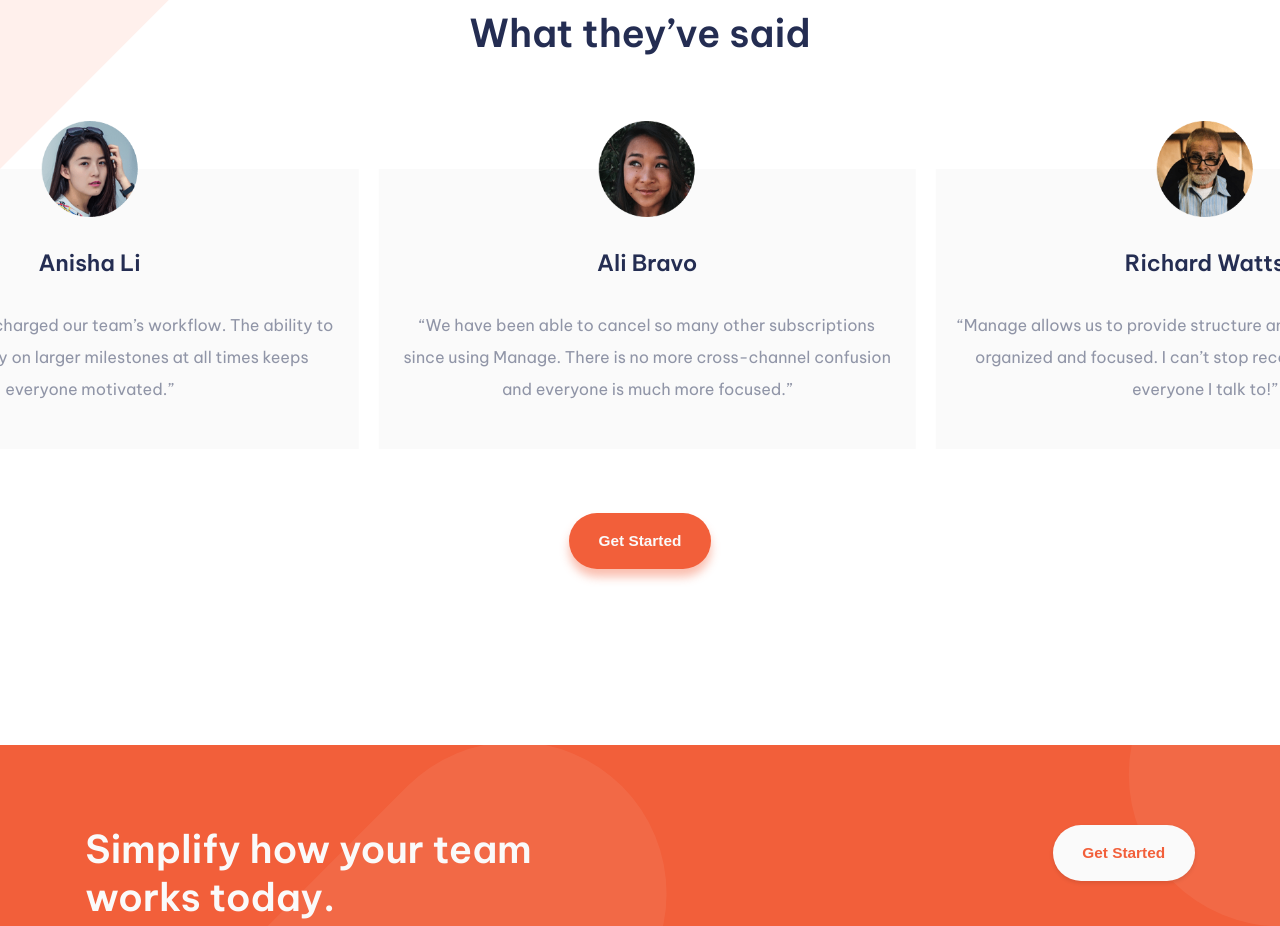
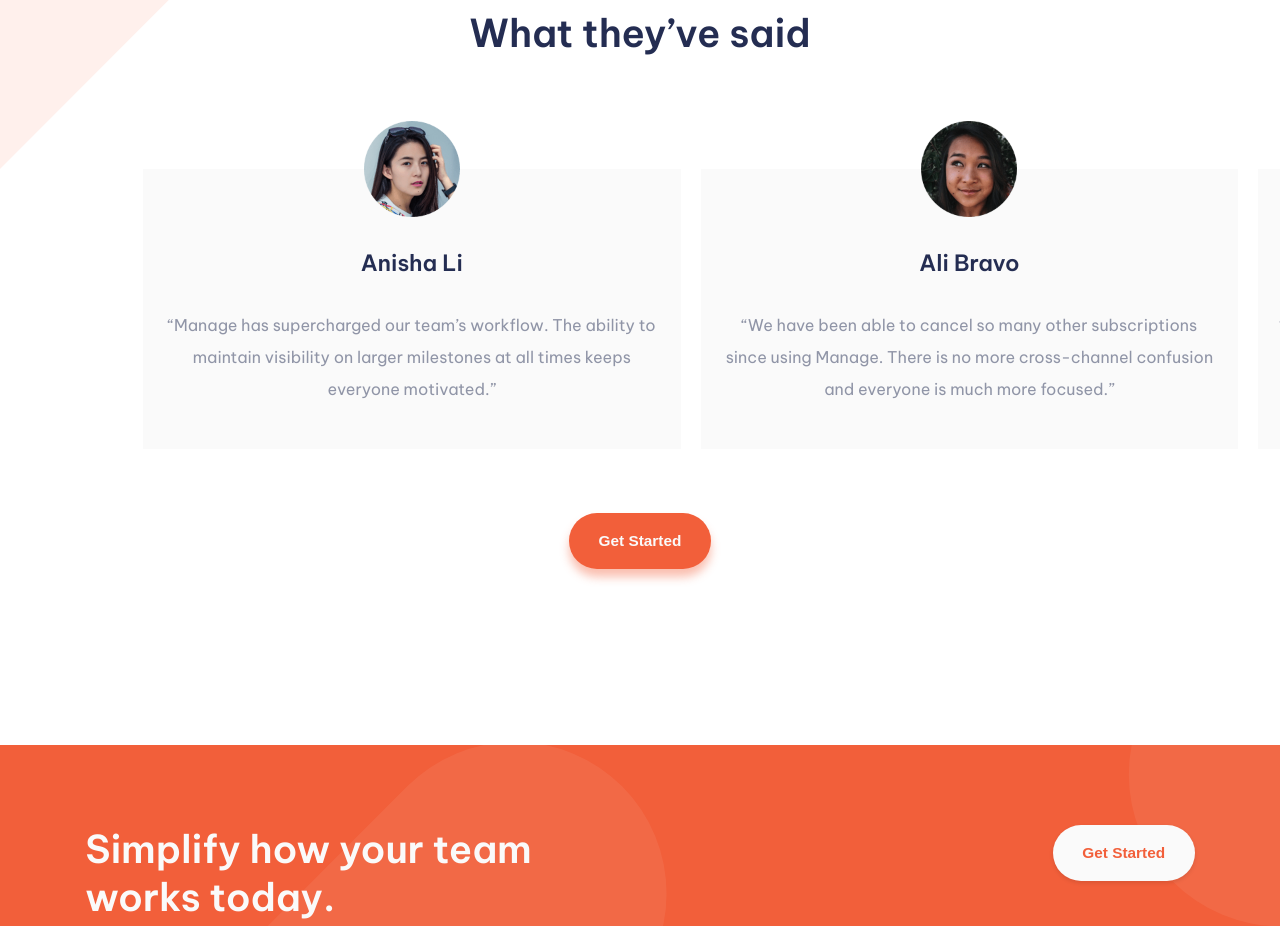
Before and after one commit to OnlyManu/manage-landing-page-master, a Next.js app: page / in a window 1280 px wide. Shown: the part 1560-2486 px from the top of the page. Built offline with nearby package versions, Linux system fonts and the light colour scheme.

Commit message:
reactivation du carousel

```diff
--- a/components/sectionTestimony/carousel/carousel.js
+++ b/components/sectionTestimony/carousel/carousel.js
@@ -73,7 +73,7 @@ export default function CarouselTestimony() {
     const slotContainer1 = useRef(null)
     const slotContainer2 = useRef(null)
 
-    /*useLayoutEffect(() => {
+    useLayoutEffect(() => {
         const carouselWidth = carousel.current.offsetWidth
         const slotsWidth = slotContainer1.current.offsetWidth
         const windowWidth = window.innerWidth
@@ -160,7 +160,7 @@ export default function CarouselTestimony() {
             clearInterval(timerID)
         }
 
-    }, [state])*/
+    }, [state])
 
     return (
         <div className={styles.container}>
@@ -170,11 +170,11 @@ export default function CarouselTestimony() {
                         testimonies.map((testimony, key) => <CarouselSlot key={key} image={testimony.image} author={testimony.author}>{ testimony.textimony }</CarouselSlot> )
                     }
                 </div>
-                {/*<div className={styles.carouselSlotsContainer+" "+styles.carouselSlotsContainer2} ref={slotContainer2}>
+                <div className={styles.carouselSlotsContainer+" "+styles.carouselSlotsContainer2} ref={slotContainer2}>
                     {
                         testimonies.map((testimony, key) => <CarouselSlot key={key} image={testimony.image} author={testimony.author}>{ testimony.textimony }</CarouselSlot> )
                     }
-                </div>*/}
+                </div>
             </div>
             <div className={styles.carouselIndicators}>
                 {
--- a/components/sectionTestimony/carousel/carousel.module.css
+++ b/components/sectionTestimony/carousel/carousel.module.css
@@ -22,7 +22,6 @@
     flex-wrap: nowrap;
     width: fit-content;
     padding-top: 2.5rem;
-    transform: translateX(-14vw);
     transition: left 0.4s;
 }
 
```
